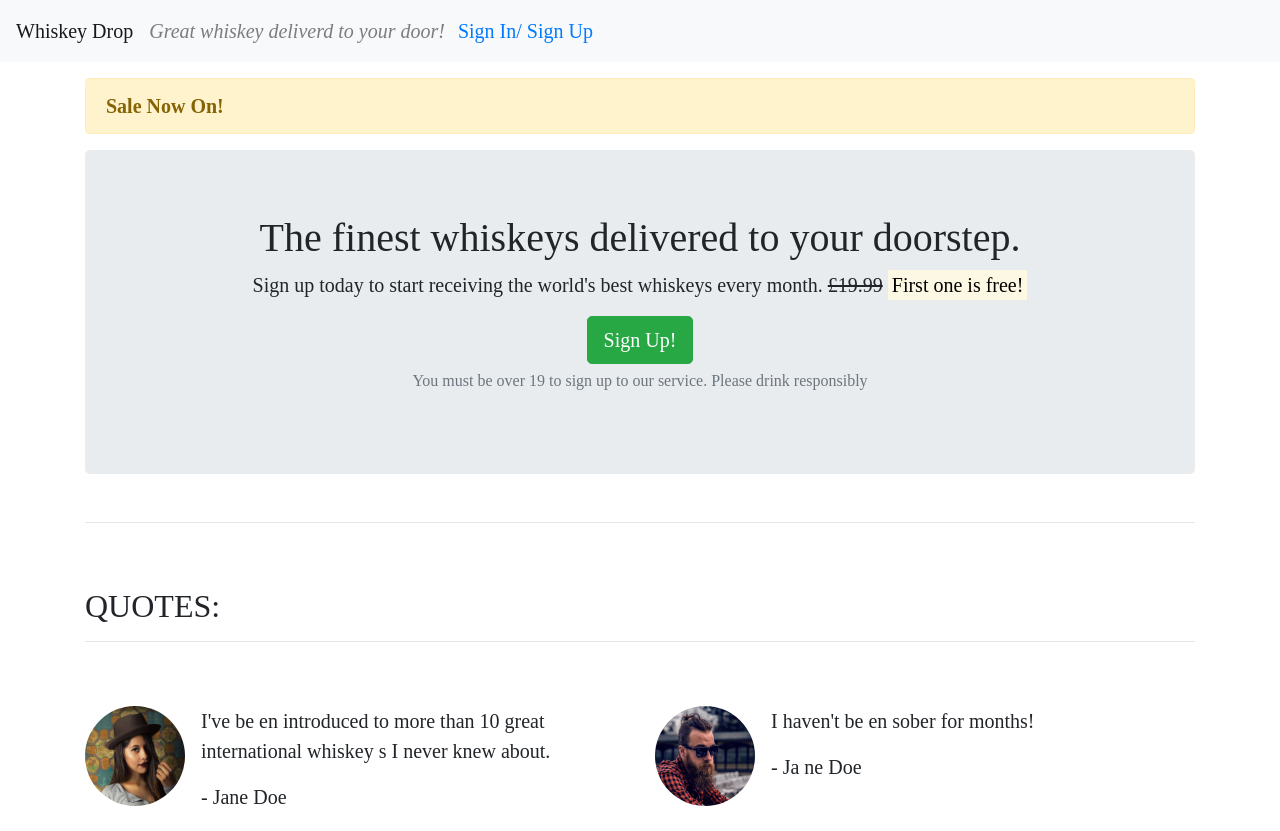
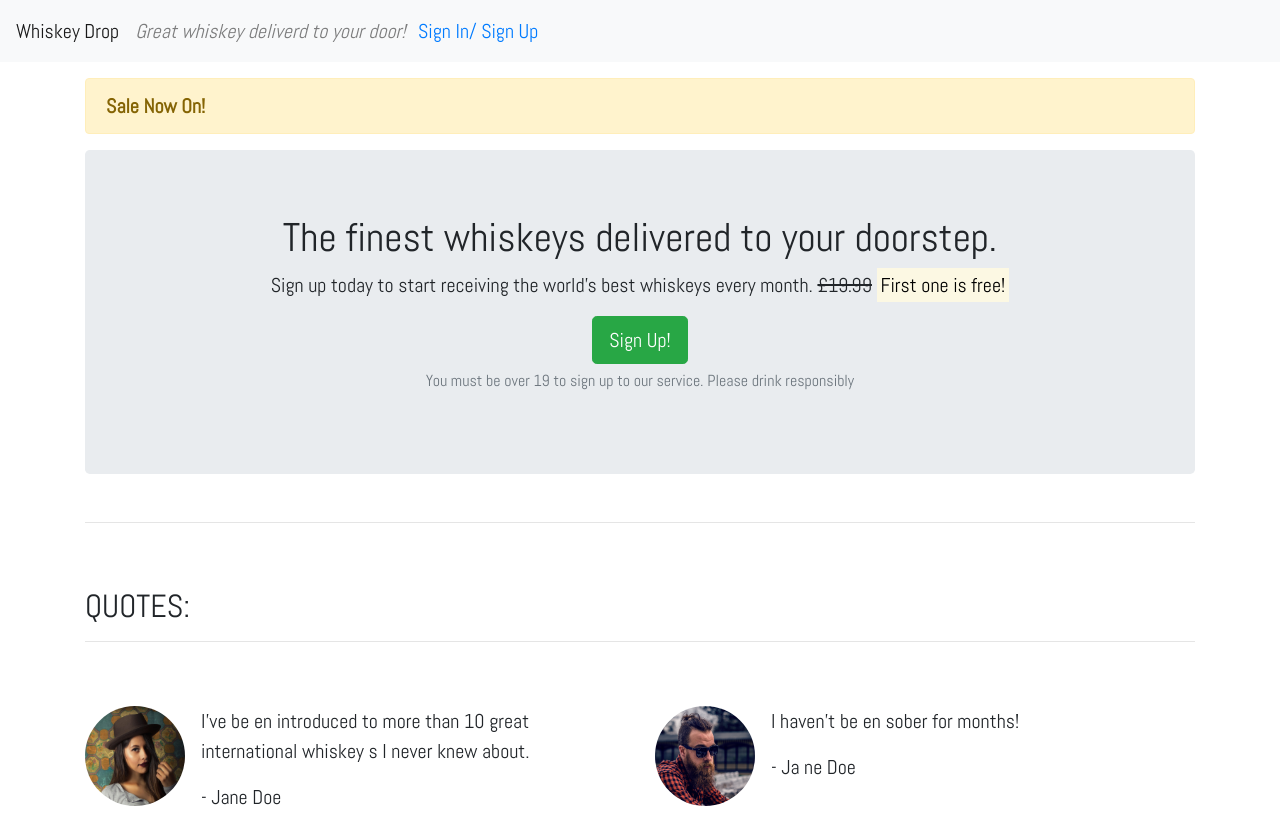
Before and after one commit to HEWERS89/whisky-task, a plain HTML site: page index.html in a window 1280 px wide. Shown: the top 831 px of the page. Drawn offline with nearby package versions, Linux system fonts and the light colour scheme.

Commit message:
feat: font link

```diff
--- a/index.html
+++ b/index.html
@@ -7,7 +7,9 @@
     <title>Whiskey Drop | Taste a new whiskey every month</title>
     <link rel="stylesheet" href="https://maxcdn.bootstrapcdn.com/bootstrap/4.1.3/css/bootstrap.min.css">
     <script src="https://kit.fontawesome.com/99cb06e1b2.js" crossorigin="anonymous"></script>
-    <link href="https://fonts.googleapis.com/css?family=Roboto:400,700"rel="stlyesheet">
+    <link rel="preconnect" href="https://fonts.googleapis.com">
+    <link rel="preconnect" href="https://fonts.gstatic.com" crossorigin>
+    <link href="https://fonts.googleapis.com/css2?family=Abel&display=swap" rel="stylesheet">
     <link rel="stylesheet" href="css/stylesheet.css">
 
 </head>
```
